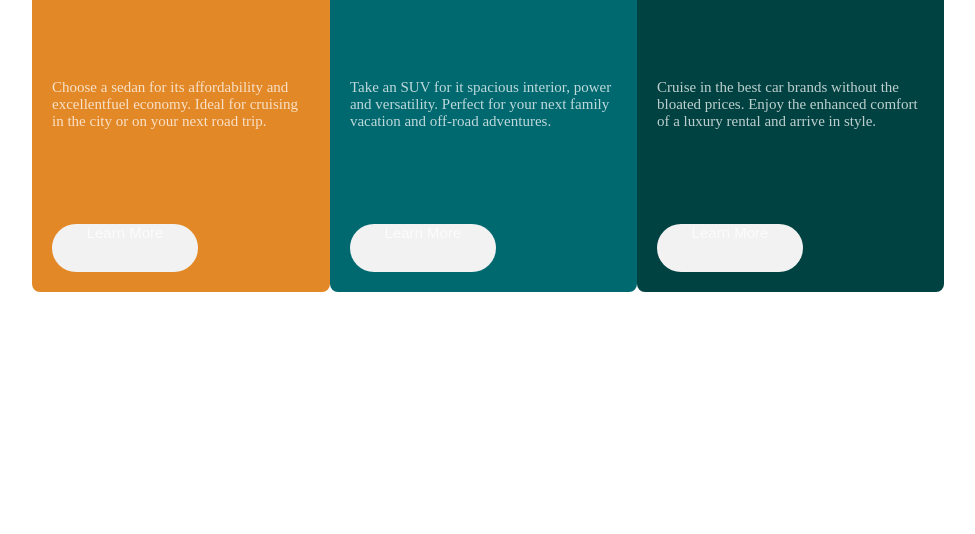
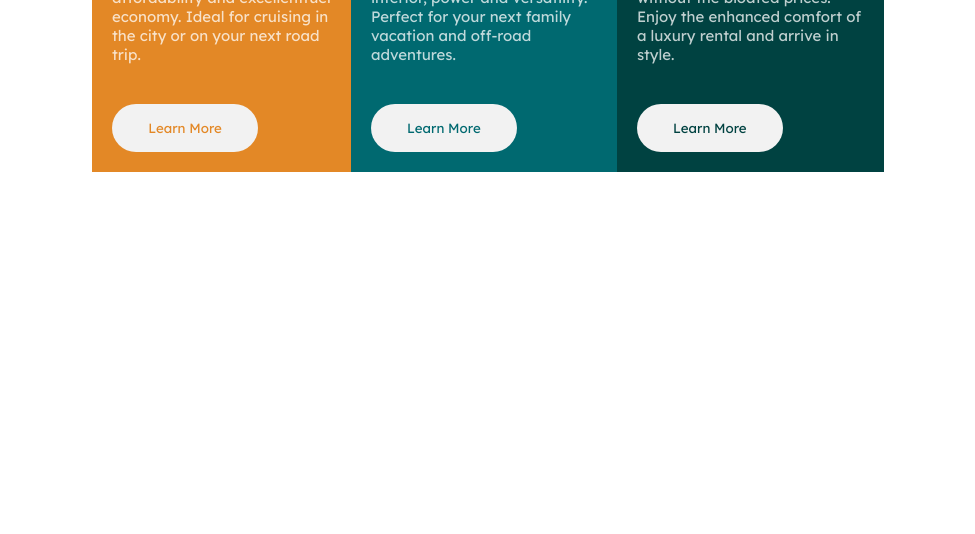
Before and after one commit to Anjali02-rao/HTML-CSS-Assignment-2-Recreate-a-design-using-Flexbox, a plain HTML site: page index.html in a window 1280 px wide. Shown: the part 266-800 px from the top of the page, without its empty margins (152-1127 px from the left). Drawn offline with Linux system fonts and the light colour scheme.

Commit message:
first commit

```diff
--- a/index.html
+++ b/index.html
@@ -29,7 +29,7 @@
           Choose a sedan for its affordability and excellentfuel economy. Ideal
           for cruising in the city or on your next road trip.
         </p>
-        <button class="secondary_font">Learn More</button>
+        <button>Learn More</button>
       </div>
 
       <div id="second_frame" class="frame">
@@ -39,7 +39,7 @@
           Take an SUV for it spacious interior, power and versatility. Perfect
           for your next family vacation and off-road adventures.
         </p>
-        <button class="secondary_font">Learn More</button>
+        <button>Learn More</button>
       </div>
 
       <div id="third_frame" class="frame">
@@ -49,7 +49,7 @@
           Cruise in the best car brands without the bloated prices. Enjoy the
           enhanced comfort of a luxury rental and arrive in style.
         </p>
-        <button class="secondary_font">Learn More</button>
+        <button>Learn More</button>
       </div>
     </div>
   </body>
--- a/style.css
+++ b/style.css
@@ -1,23 +1,25 @@
 * {
   padding: 0;
   margin: 0;
+  box-sizing: border-box;
 }
+
 body {
   display: flex;
-  font-size: 15px;
   justify-content: center;
   align-items: center;
   color: hsl(0, 0%, 95%);
 }
 
 #flex_container {
+  font-size: 15px;
   padding: 60px;
   display: flex;
   overflow: hidden;
   justify-content: center;
-  width: 912px;
+  max-width: 912px;
   height: 498px;
-  border-radius: 20px;
+  border-radius: 10px;
 }
 
 .primary_font {
@@ -28,35 +30,32 @@ body {
 
 #first_frame {
   background-color: hsl(31, 77%, 52%);
-  flex-direction: column;
   color: hsl(31, 77%, 52%);
 }
 
 #second_frame {
   background-color: hsl(184, 100%, 22%);
-  flex-direction: column;
   color: hsl(184, 100%, 22%);
 }
 
 #third_frame {
   background-color: hsl(179, 100%, 13%);
-  flex-direction: column;
   color: hsl(179, 100%, 13%);
 }
 .frame {
   display: flex;
+  flex-direction: column;
   justify-content: space-between;
   align-items: flex-start;
   width: 304;
   height: 498;
   padding: 20px;
   overflow: hidden;
-  border-radius: 8px;
 }
 .secondary_font {
   display: flex;
   justify-content: center;
-  font-style: "Lexend Deca", sans-serif;
+  font-family: "Lexend Deca", sans-serif;
   font-size: 15px;
   font-weight: 400;
   /* height: 80px; */
@@ -82,9 +81,11 @@ button {
   align-items: center;
   color: inherit;
   background-color: hsl(0, 0%, 95%);
+  font-family: "Lexend Deca", sans-serif;
 }
+
 */ p {
   line-height: 2;
-  font-size: 15px;
+  font-size: 1px;
   color: hsla(0, 0%, 100%, 0.75);
 }
```
